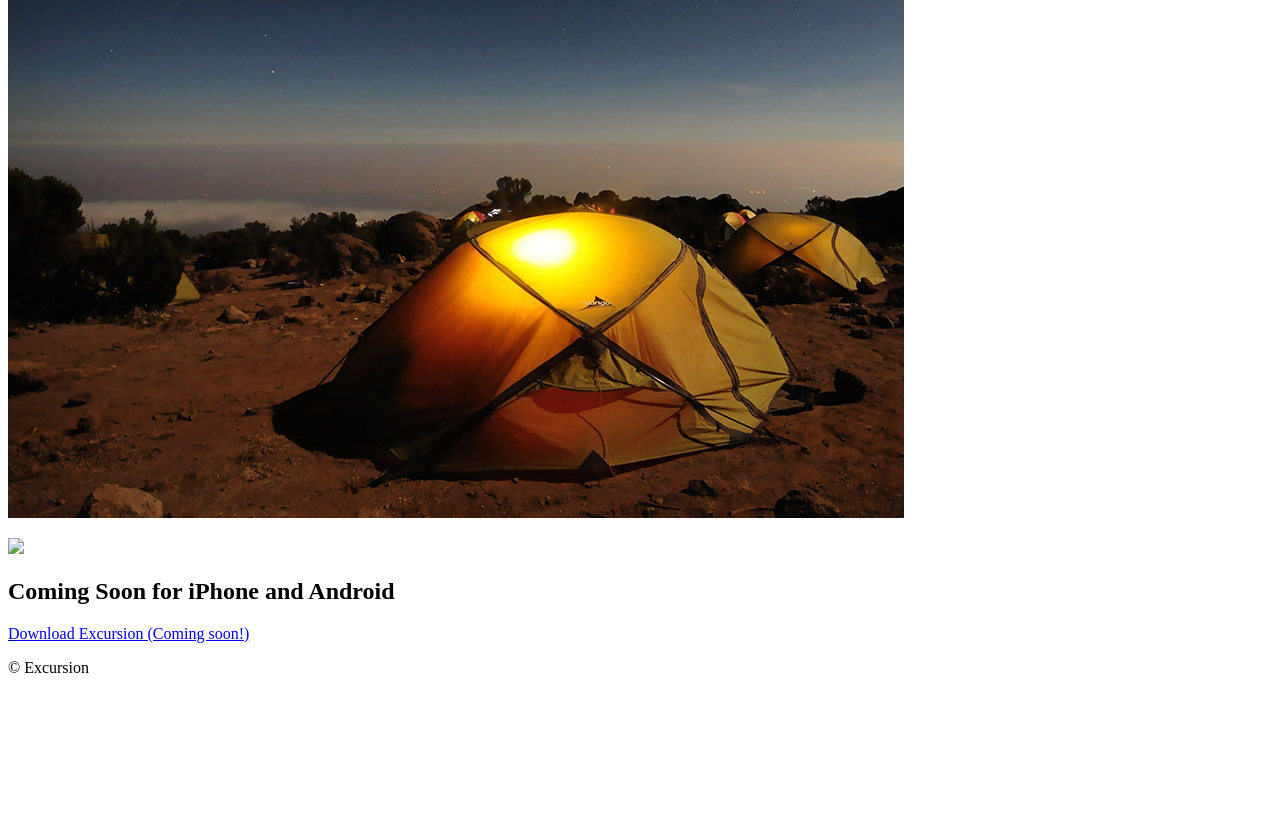
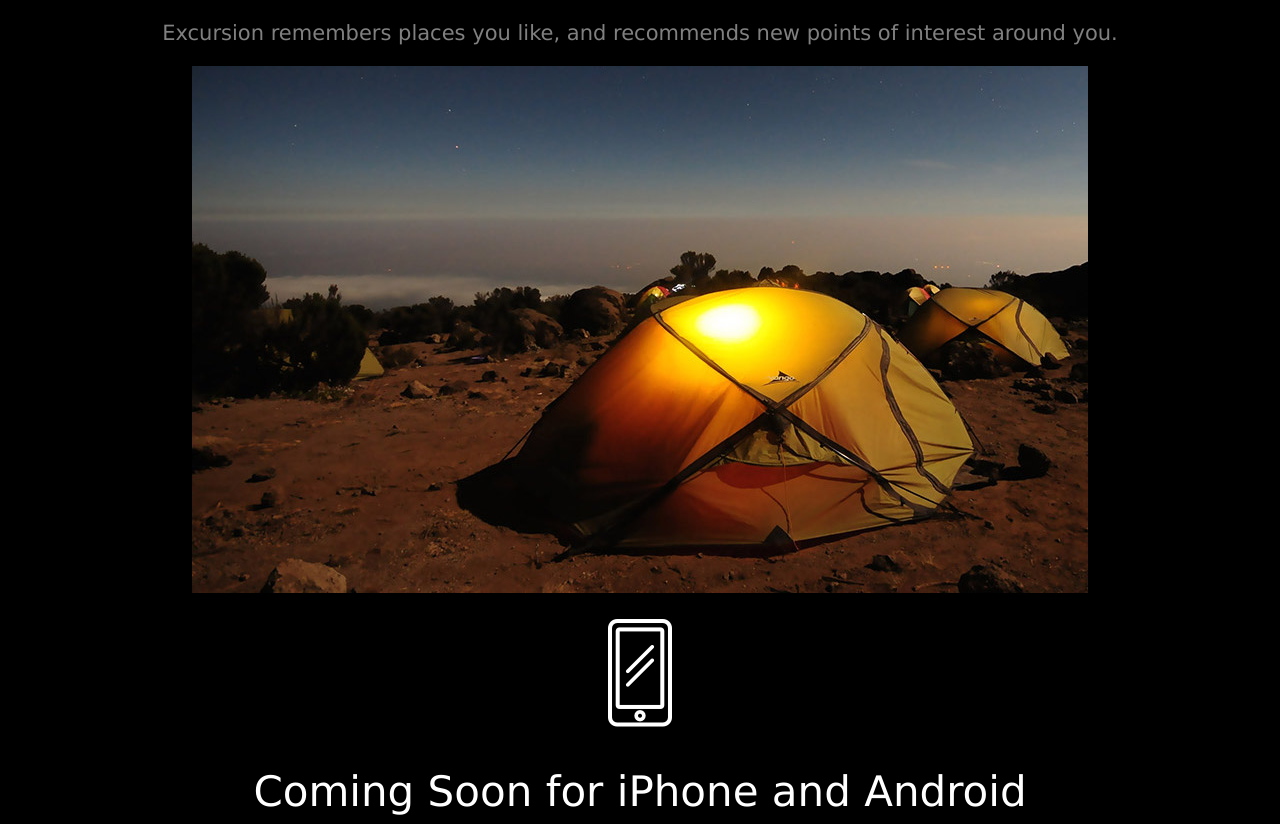
Before and after one commit to obtessed/excursion, a plain HTML site: page index.html in a window 1280 px wide. Shown: the part 423-1247 px from the top of the page. Before the commit the page ends 1116 px from the top, so only its background shows below. Drawn offline with Linux system fonts and the light colour scheme.

Commit message:
Finish CSS

```diff
--- a/index.html
+++ b/index.html
@@ -25,14 +25,14 @@
   </p>
   <!--Section 3 -->
   <p>
-    <img src="resources/images/phone.jpg" />
+    <img src="resources/images/phone.png" />
   </p>
   <h2>Coming Soon for iPhone and Android</h2>
   <p>
     <a href="https://s3.amazonaws.com/codecademy-content/programs/freelance-one/excursion/index.html">Download Excursion (Coming soon!)</a>
   </p>
   <!--Footer -->
-  <p>
+  <p class="right-align">
     &copy; Excursion
   </p>
   </body>
--- a/resources/css/style.css
+++ b/resources/css/style.css
@@ -1,3 +1,8 @@
+body {
+  background-color: black;
+  text-align: center;
+}
+
 h1 {
   font-family: verdana;
   font-weight: normal;
@@ -5,3 +10,27 @@ h1 {
   color: white;
   text-align: center;
 }
+
+h2 {
+  font-family: verdana;
+  font-weight: 300;
+  font-size: 42px;
+  color: white;
+  text-align: center;
+}
+
+p {
+  font-family: verdana;
+  font-size: 21px;
+  color: gray;
+}
+
+a {
+  color: aquamarine;
+  font-size: 16px;
+}
+
+p.right-align {
+  text-align: right;
+  color: gray;
+}
```
